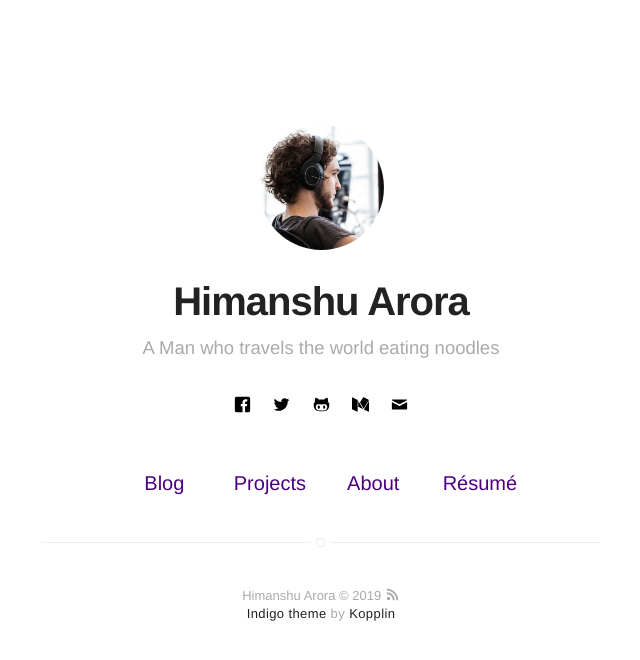
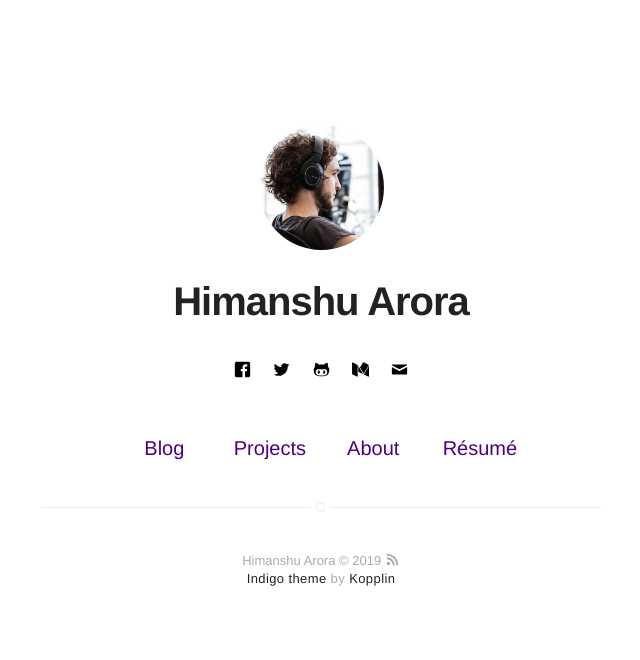
Before and after one commit to harora/harora.github.io, a Jekyll site: the page built from index.html, in a window 1280 px wide. Shown: the top 660 px of the page, without its empty margins (319-959 px from the left). Built offline with Jekyll 4.4.1, drawn with Linux system fonts in a browser that asks for light colours.

Commit message:
COnflicts

```diff
--- a/_config.yml
+++ b/_config.yml
@@ -1,7 +1,7 @@
 # main text of home
 
 name: Himanshu Arora
-bio: A Man who travels the world eating noodles
+bio:
 
 
 
```
